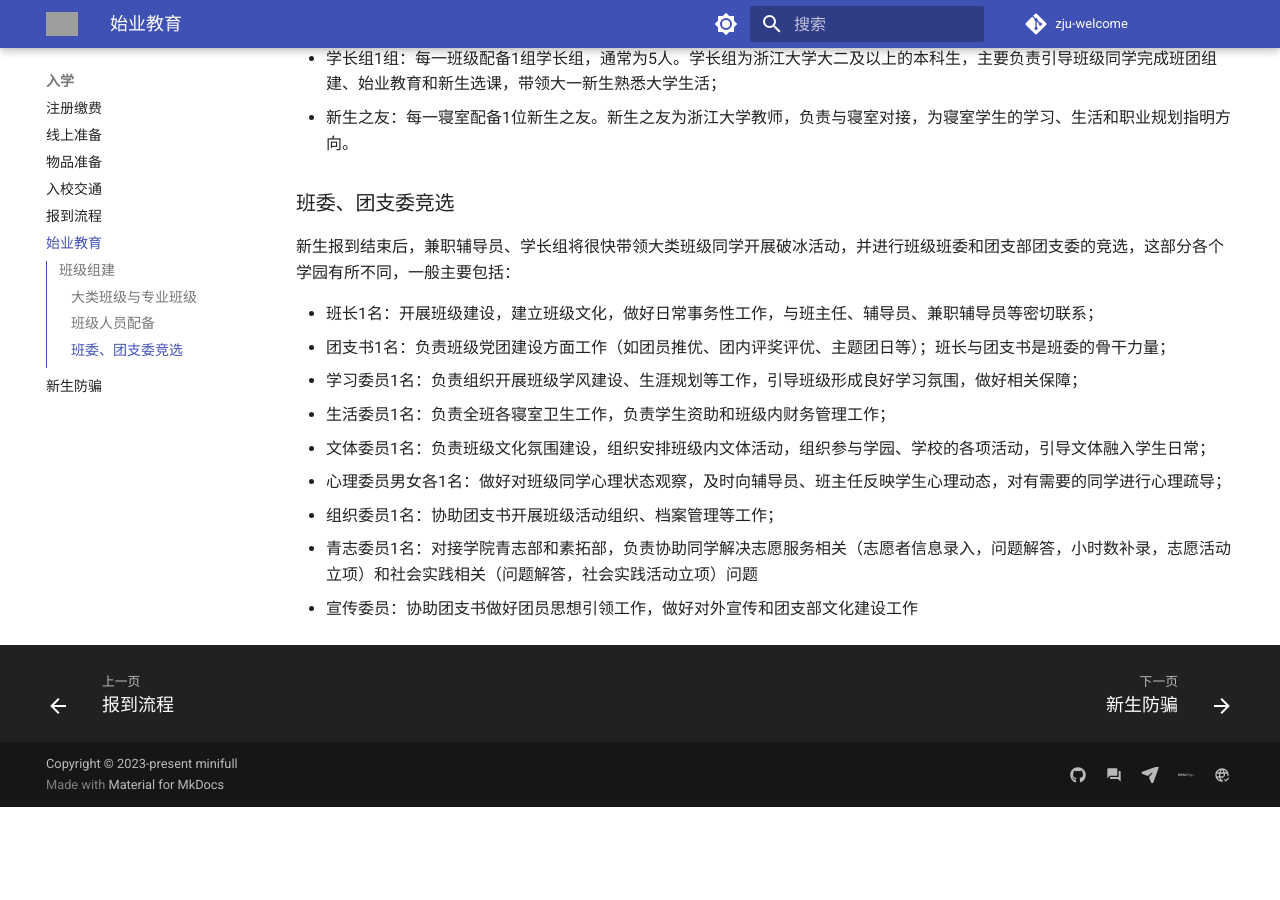
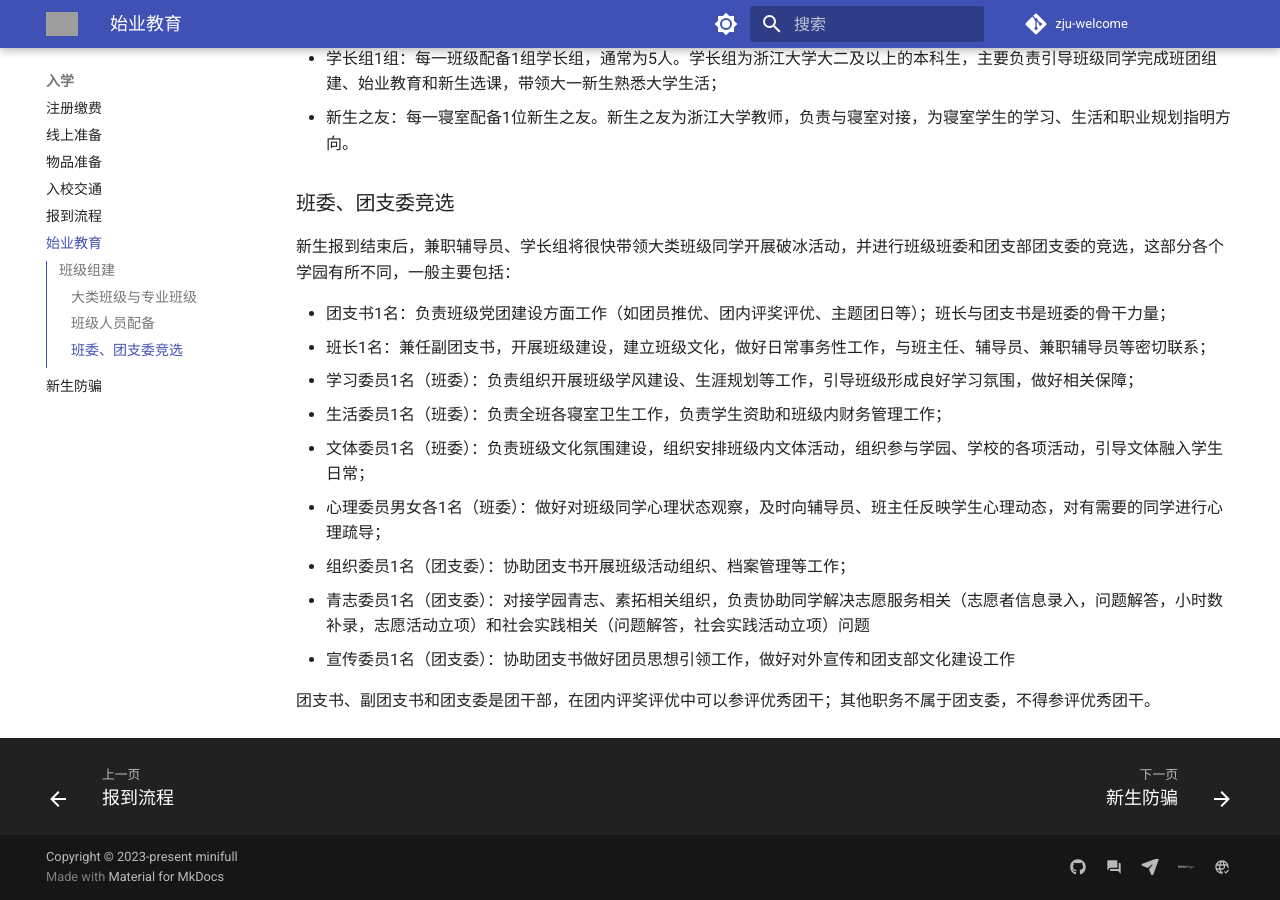
Before and after one commit to mini-full/zju-welcome, an MkDocs documentation site: the page built from docs/registration/initial_edu.md, in a window 1280 px wide and 900 px high, scrolled down 1683 px. Built offline with MkDocs 1.6.1 and Material for MkDocs 9.7.7, drawn with Linux system fonts in a browser that asks for light colours; comment, search, counter and statistics services are not loaded; before the commit the page ends 2490 px from its top, so only the background shows below that; grey boxes are pictures that could not be loaded.

Commit message:
Update initial_edu.md (#73)
细化了关于班委、团支委的表述

```diff
--- a/docs/registration/initial_edu.md
+++ b/docs/registration/initial_edu.md
@@ -22,12 +22,14 @@
 
 新生报到结束后，兼职辅导员、学长组将很快带领大类班级同学开展破冰活动，并进行班级班委和团支部团支委的竞选，这部分各个学园有所不同，一般主要包括：
 
-- 班长1名：开展班级建设，建立班级文化，做好日常事务性工作，与班主任、辅导员、兼职辅导员等密切联系；
 - 团支书1名：负责班级党团建设方面工作（如团员推优、团内评奖评优、主题团日等）；班长与团支书是班委的骨干力量；
-- 学习委员1名：负责组织开展班级学风建设、生涯规划等工作，引导班级形成良好学习氛围，做好相关保障；
-- 生活委员1名：负责全班各寝室卫生工作，负责学生资助和班级内财务管理工作；
-- 文体委员1名：负责班级文化氛围建设，组织安排班级内文体活动，组织参与学园、学校的各项活动，引导文体融入学生日常；
-- 心理委员男女各1名：做好对班级同学心理状态观察，及时向辅导员、班主任反映学生心理动态，对有需要的同学进行心理疏导；
-- 组织委员1名：协助团支书开展班级活动组织、档案管理等工作；
-- 青志委员1名：对接学院青志部和素拓部，负责协助同学解决志愿服务相关（志愿者信息录入，问题解答，小时数补录，志愿活动立项）和社会实践相关（问题解答，社会实践活动立项）问题
-- 宣传委员：协助团支书做好团员思想引领工作，做好对外宣传和团支部文化建设工作
+- 班长1名：兼任副团支书，开展班级建设，建立班级文化，做好日常事务性工作，与班主任、辅导员、兼职辅导员等密切联系；
+- 学习委员1名（班委）：负责组织开展班级学风建设、生涯规划等工作，引导班级形成良好学习氛围，做好相关保障；
+- 生活委员1名（班委）：负责全班各寝室卫生工作，负责学生资助和班级内财务管理工作；
+- 文体委员1名（班委）：负责班级文化氛围建设，组织安排班级内文体活动，组织参与学园、学校的各项活动，引导文体融入学生日常；
+- 心理委员男女各1名（班委）：做好对班级同学心理状态观察，及时向辅导员、班主任反映学生心理动态，对有需要的同学进行心理疏导；
+- 组织委员1名（团支委）：协助团支书开展班级活动组织、档案管理等工作；
+- 青志委员1名（团支委）：对接学园青志、素拓相关组织，负责协助同学解决志愿服务相关（志愿者信息录入，问题解答，小时数补录，志愿活动立项）和社会实践相关（问题解答，社会实践活动立项）问题
+- 宣传委员1名（团支委）：协助团支书做好团员思想引领工作，做好对外宣传和团支部文化建设工作
+
+团支书、副团支书和团支委是团干部，在团内评奖评优中可以参评优秀团干；其他职务不属于团支委，不得参评优秀团干。
```
